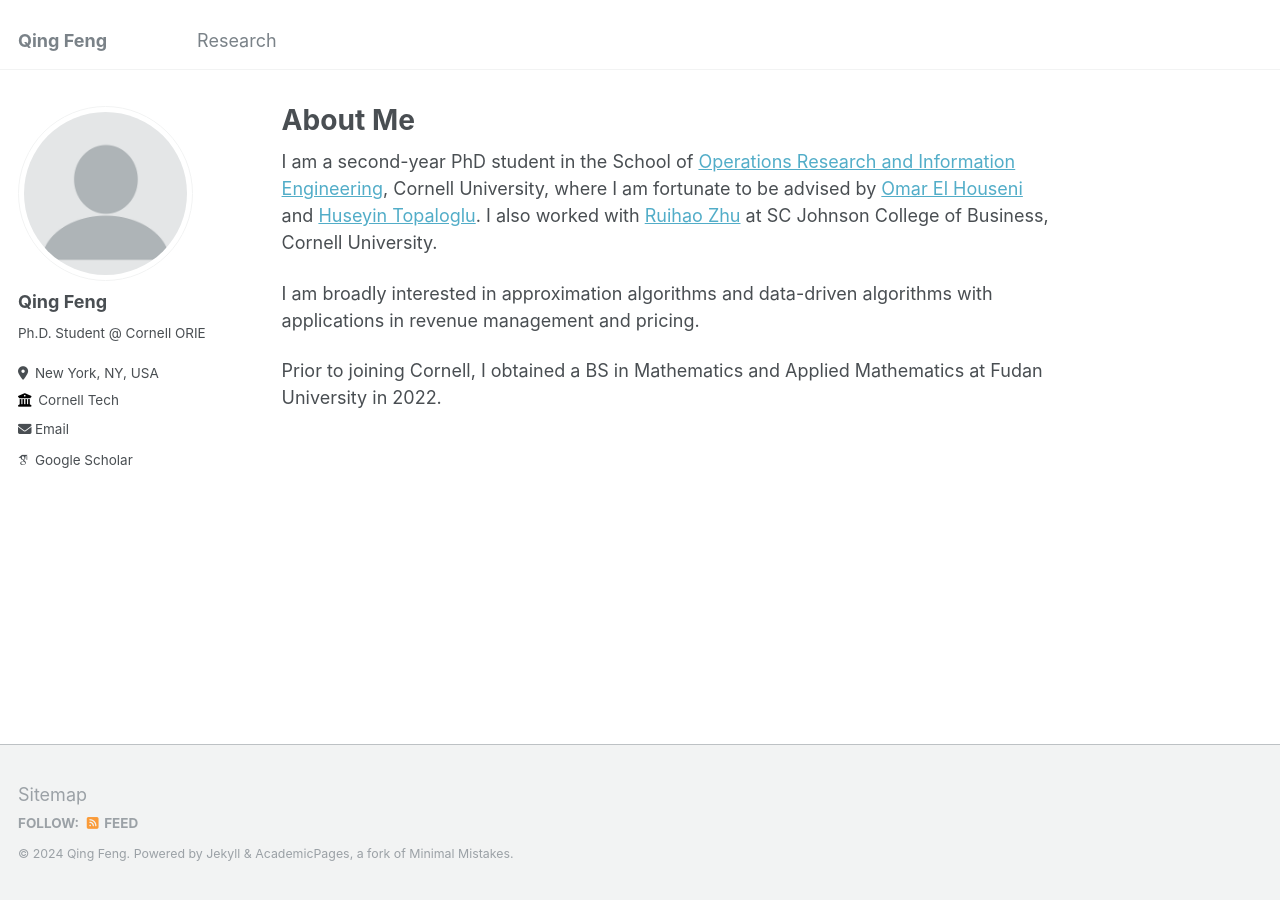
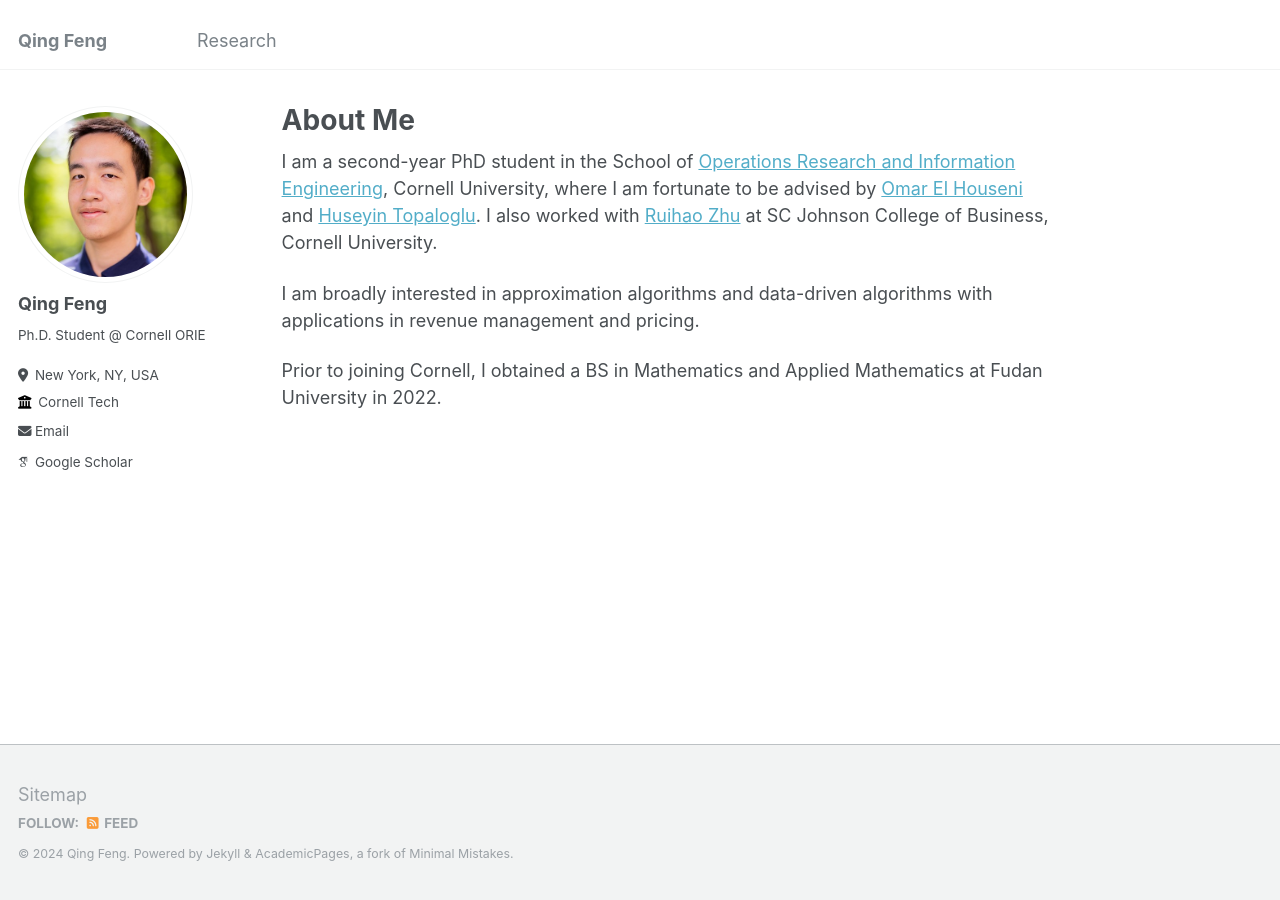
Before and after one commit to qfeng48/qfeng48.github.io, a Jekyll site: the page built from _pages/about.md, in a window 1280 px wide. Built offline with Jekyll 4.4.1, drawn with Linux system fonts in a browser that asks for light colours; some web fonts are replaced.

Commit message:
Update _config.yml

```diff
--- a/_config.yml
+++ b/_config.yml
@@ -21,7 +21,7 @@ repository               : "academicpages/academicpages.github.io"
 #               Additional customization can be done by editing /_includes/author-profile.html
 author:
   # Biographic information
-  avatar           : "profile.png"
+  avatar           : "qing-feng.jpg"
   name             : "Qing Feng"
   bio              : "Ph.D. Student @ Cornell ORIE"
   location         : "New York, NY, USA"
```
